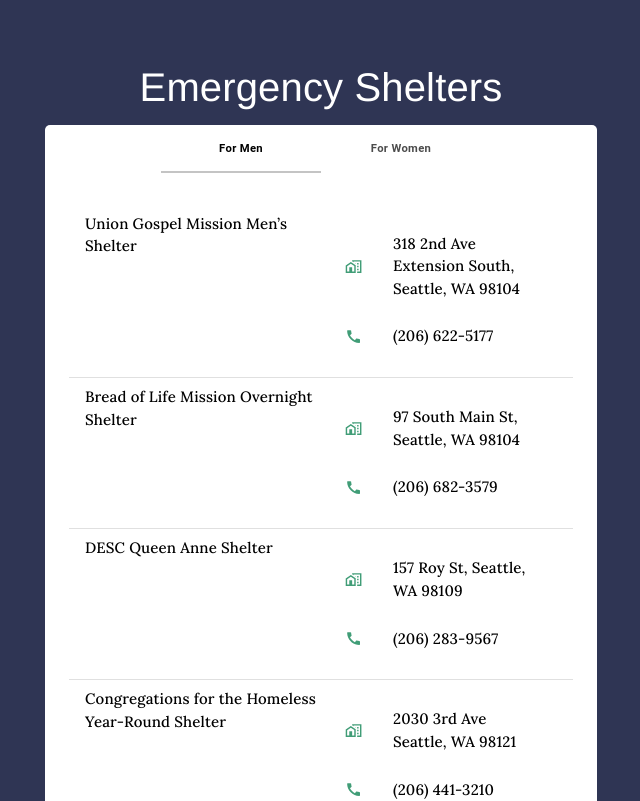
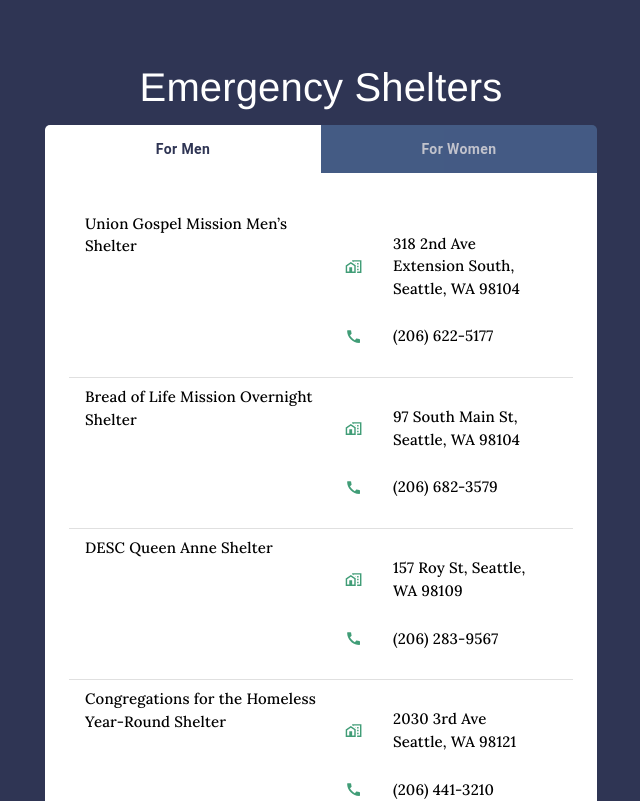
Before and after one commit to openseattle/clearviction-v1, a React (Create React App) app: page /resources/assistance/housing in a window 1280 px wide. Shown: the part 380-1181 px from the top of the page, without its empty margins (319-959 px from the left). Built offline with nearby package versions, Linux system fonts and the light colour scheme.

Commit message:
Fix Tabs Contrast
override tabs, tab, indicator, in theme, customize tab panel to match design more closely.

```diff
--- a/src/Components/TabPanelGroup.jsx
+++ b/src/Components/TabPanelGroup.jsx
@@ -21,10 +21,11 @@ const TabPanel = (props) => {
 };
 
 const useStyles = makeStyles((theme) => ({
-  root: {
+  tabPanelStyle: {
     backgroundColor: "white",
-    borderRadius: "5px",
     color: "black",
+    borderBottomRightRadius: 5,
+    borderBottomLeftRadius: 5,
   }
 }));
 
@@ -37,15 +38,15 @@ const TabPanelGroup = (props) => {
     setValue(newValue);
   };
   return (
-    <Box className={classes.root}>
-      <Tabs value={value} onChange={handleChange} centered>
+    <Box >
+      <Tabs  value={value} onChange={handleChange} variant="fullWidth">
         {tabs.map((tab) => (
-          <Tab key={tab.index} label={tab.label}/>
+          <Tab className={classes.tabStyle} key={tab.index} label={tab.label}/>
         ))}
       </Tabs>
 
       {tabs.map((tab) => (
-        <TabPanel key={tab.index} value={value} index={tab.index}>
+        <TabPanel className={classes.tabPanelStyle} key={tab.index} value={value} index={tab.index}>
           {tab.content}
         </TabPanel>
       ))}
--- a/src/Components/Theme.jsx
+++ b/src/Components/Theme.jsx
@@ -87,6 +87,26 @@ Theme.overrides = {
       backgroundColor: Theme.palette.primary.main,
       width: "250px"
     }
+  },
+  MuiTabs: {
+    root: {
+      borderTopLeftRadius: 5,
+      borderTopRightRadius: 5,
+
+    },
+    indicator: {
+      height: 0,
+    }
+  },
+  MuiTab: {
+    root: {
+      fontSize: 14,
+      backgroundColor: Theme.palette.primary.light,
+    },
+    selected: {
+      color: Theme.palette.primary.dark,
+      backgroundColor: "white",
+    }
   }
 };
 
```
